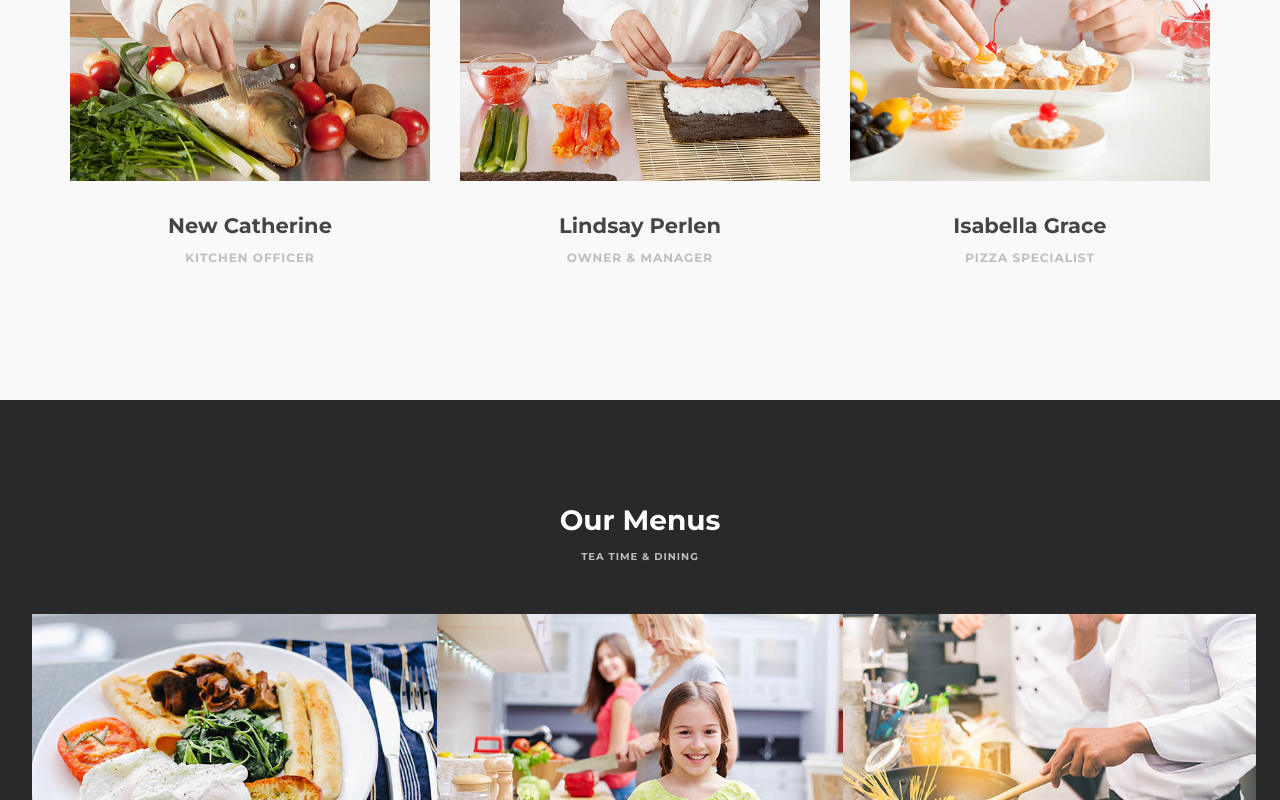
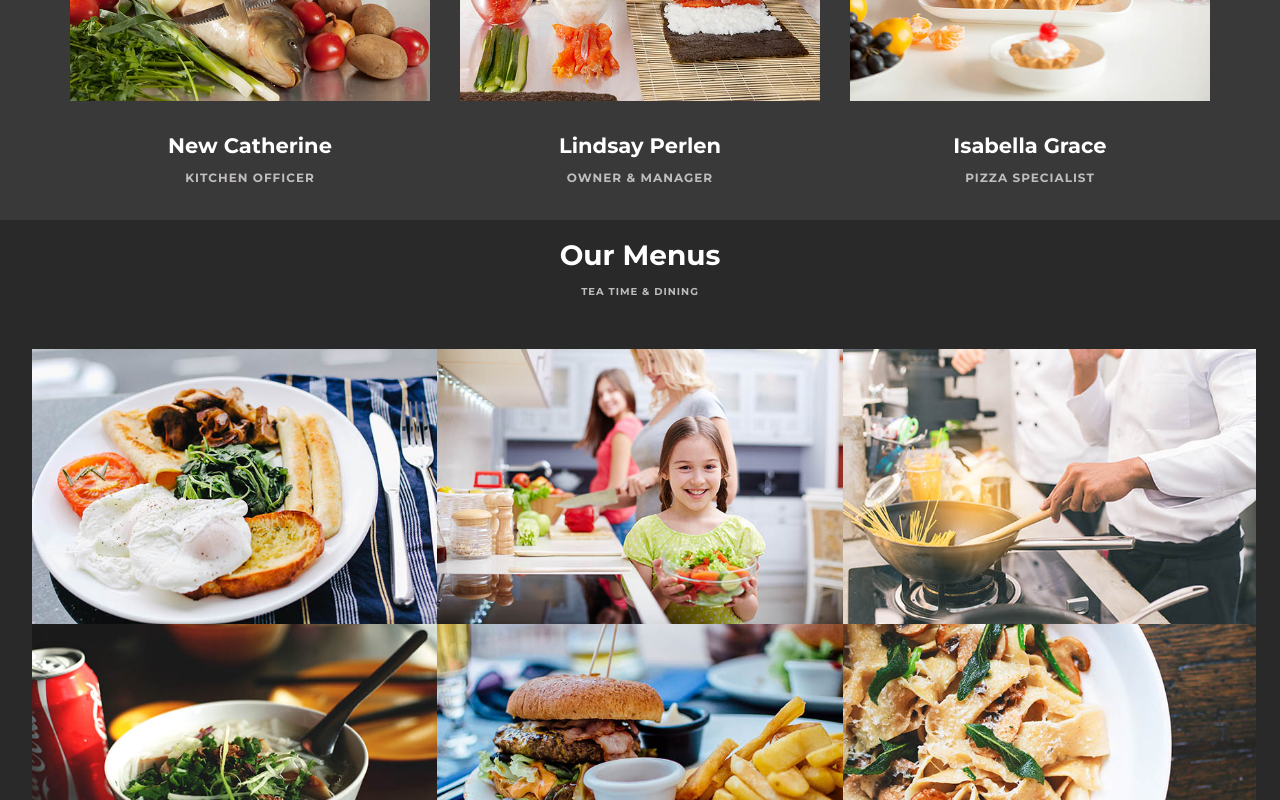
Before and after one commit to plkong/omgvaper-web, a plain HTML site: page index.html in a window 1280 px wide. Shown: the part 1740-2540 px from the top of the page. Drawn offline with Linux system fonts and the light colour scheme.

Commit message:
Update templatemo-style.css

```diff
--- a/css/templatemo-style.css
+++ b/css/templatemo-style.css
@@ -38,13 +38,14 @@ http://www.templatemo.com/tm-515-eatery
   }
 
   h3 {
+    color: #ffffff;
     font-size: 1.5em;
     margin-bottom: 0;
   }
 
   h3,
   h3 a {
-    color: #454545;
+    color: #ffffff;
   }
 
   p {
@@ -465,7 +466,9 @@ http://www.templatemo.com/tm-515-eatery
   -----------------------------------------*/
 
   #team {
-    background: #f9f9f9;
+    background: #3a3939;
+    padding-top: 20px;
+    padding-bottom: 0;
   }
 
   .team-thumb {
@@ -548,6 +551,7 @@ http://www.templatemo.com/tm-515-eatery
 
   #menu {
     padding-bottom: 0;
+    padding-top: 15px;
     background-color: #292929;
   }
 
```
